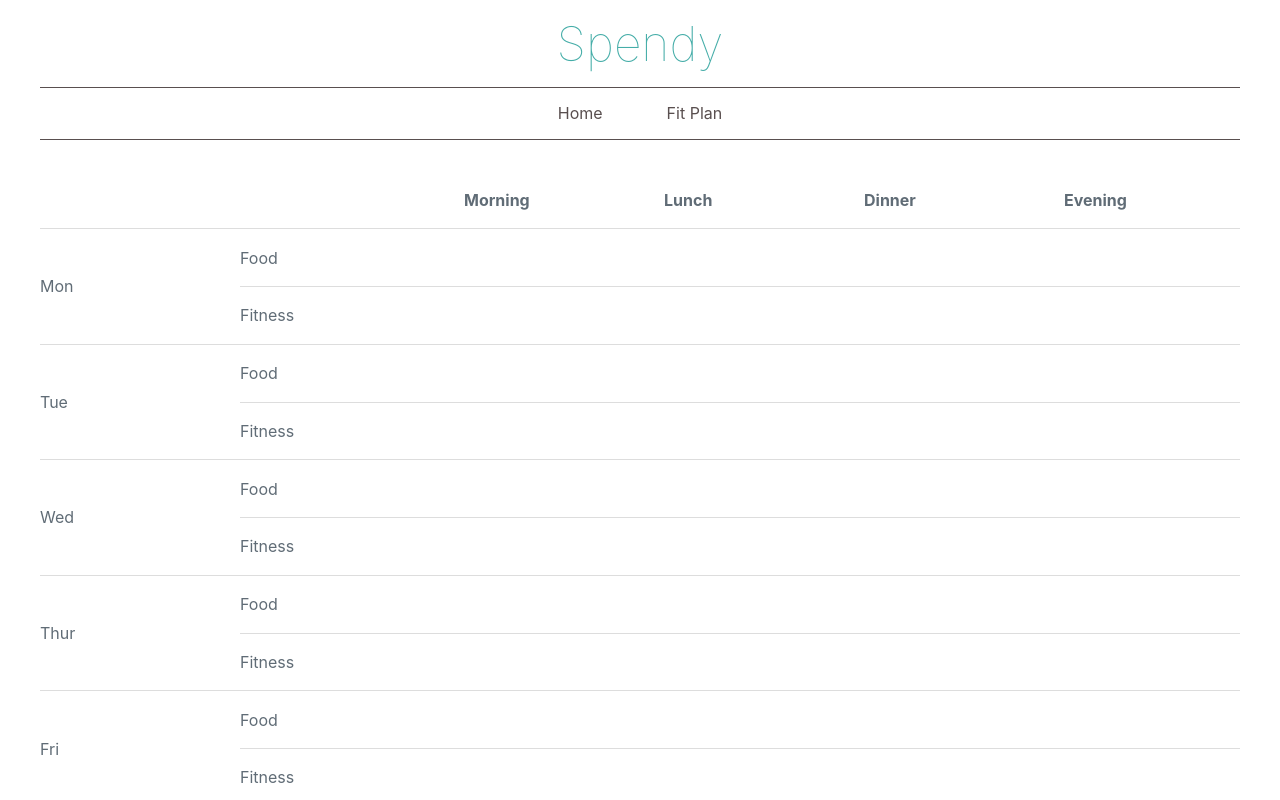
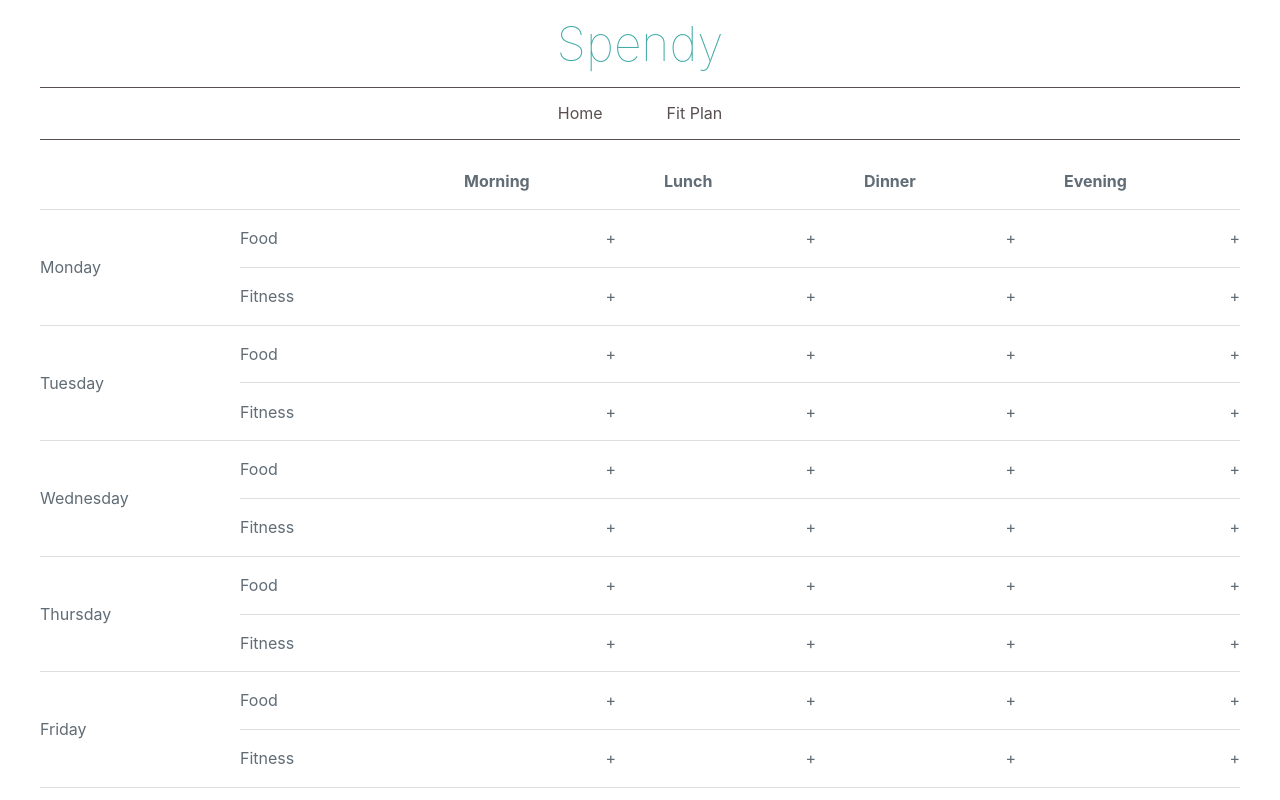
Before and after one commit to JoeEcob/spendy-v2, a React (Create React App) app in the folder src/: page /fit-plan in a window 1280 px wide. Shown: the top 800 px of the page. Built offline with nearby package versions, Linux system fonts and the light colour scheme.

Commit message:
Wire up editing fit plan, update styles

```diff
--- a/src/src/components/App.css
+++ b/src/src/components/App.css
@@ -23,7 +23,6 @@ a:focus {
 }
 
 .btn {
-  padding: .5rem 1rem;
   cursor: pointer;
   border: 0;
 }
--- a/src/src/components/FitPlan/FitPlan.css
+++ b/src/src/components/FitPlan/FitPlan.css
@@ -1,4 +1,5 @@
 .fit-plan {
+  margin-top: 2rem;
   width: 100%;
   overflow-x: auto;
 }
@@ -8,6 +9,23 @@
   min-width: 700px;
 }
 
-.fit-plan table td:nth-child(2) {
-  padding-left: 0; /* fix left padding for sub-headers */
+.fit-plan th {
+  padding-top: 0;
 }
+
+.fit-plan .row-header {
+  padding-left: 0;
+}
+
+.fit-plan .btn.add {
+  text-align: right;
+}
+
+.fit-plan .editing input {
+  width: 90%;
+  margin: 0 0 .5rem;
+}
+
+.fit-plan .editing .btn {
+  padding: .2rem .5rem;
+}
--- a/src/src/components/FitPlan/FitPlan.tsx
+++ b/src/src/components/FitPlan/FitPlan.tsx
@@ -1,29 +1,73 @@
 import React, { useState, useEffect } from 'react';
 import Loading from '../Shared/Loading';
 import { loadState, saveState } from '../../localStorage';
+import FitPlanCell from './FitPlanCell';
+import IDataTable from './IDataTable';
 import './FitPlan.css';
 
 const FitPlan: React.FC = () => {
   const stateId: string = "spendy.fitPlan";
-  const daysOfWeek: {[key: string]: string} = {
-    "Mon": "Monday",
-    "Tue": "Tuesday",
-    "Wed": "Wednesday",
-    "Thur": "Thursday",
-    "Fri": "Friday",
-    "Sat": "Saturday",
-    "Sun": "Sunday"
-  };
+  const columnHeaders = ["Morning", "Lunch", "Dinner", "Evening"];
+  const daysOfWeek = ["Monday", "Tuesday", "Wednesday", "Thursday", "Friday", "Saturday", "Sunday"];
   const [isLoading, setLoading] = useState(true);
-  const [fitPlanData, setFitPlanData] = useState([]);
+
+  /**
+   * food: {
+   *   columnHeader1: [mon, tues, wed, thurs, fri, sat, sun]
+   *   columnHeader2: [mon, tues, wed, thurs, fri, sat, sun]
+   * }
+   */
+  const [foodData, setFoodData] = useState<IDataTable>(initNewDataTable());
+  const [fitnessData, setFitnessData] = useState<IDataTable>(initNewDataTable());
 
   useEffect(() => {
-    setFitPlanData(loadState(stateId) as [] || []);
+    const foodData = loadState(`${stateId}.food`) as IDataTable;
+    if (foodData) {
+      setFoodData(foodData);
+    }
+
+    const fitnessData = loadState(`${stateId}.fitness`) as IDataTable;
+    if (fitnessData) {
+      setFitnessData(fitnessData);
+    }
 
     setLoading(false);
   }, []);
 
-  useEffect(() => saveState(stateId, fitPlanData), [fitPlanData]);
+  useEffect(() => saveState(`${stateId}.food`, foodData), [foodData]);
+  useEffect(() => saveState(`${stateId}.fitness`, fitnessData), [fitnessData]);
+
+  function initNewDataTable(): IDataTable {
+    const result: IDataTable = {};
+    for (const header of columnHeaders) {
+      // By initing an array to the correct size it means we can shortcut a
+      // validation check in the handSubmit method.
+      result[header] = daysOfWeek.map(value => "");
+    }
+    return result;
+  }
+
+  function handleFoodSubmit(newValue: string, columnHeader: string, dayOfWeekIndex: number): void {
+    // TODO - fix this hacky way of avoiding state mutation
+    var newFoodData = JSON.parse(JSON.stringify(foodData))
+
+    // This should be an array of data by day of week number
+    const dataForColumnHeaderByDayOfWeek = newFoodData[columnHeader];
+
+    dataForColumnHeaderByDayOfWeek[dayOfWeekIndex] = newValue;
+    setFoodData(newFoodData);
+  }
+
+  function handleFitnessSubmit(newValue: string, columnHeader: string, dayOfWeekIndex: number): void {
+    // TODO - fix this hacky way of avoiding state mutation
+    var newFitnessData = JSON.parse(JSON.stringify(fitnessData))
+
+    // This should be an array of data by day of week number
+    const dataForColumnHeaderByDayOfWeek = newFitnessData[columnHeader];
+
+    dataForColumnHeaderByDayOfWeek[dayOfWeekIndex] = newValue;
+    setFitnessData(newFitnessData);
+  }
 
   function renderTable(): JSX.Element {
     return (
@@ -32,29 +76,26 @@ const FitPlan: React.FC = () => {
           <tr>
             <th></th>
             <th></th>
-            <th>Morning</th>
-            <th>Lunch</th>
-            <th>Dinner</th>
-            <th>Evening</th>
+            {columnHeaders.map(header => <th key={header}>{header}</th>)}
           </tr>
         </thead>
         <tbody>
-          {Object.keys(daysOfWeek).map(key => (
-            <React.Fragment key={key}>
+          {daysOfWeek.map((dayOfWeek, dayOfWeekIndex) => (
+            <React.Fragment key={dayOfWeek}>
               <tr>
-                <td rowSpan={2} title={daysOfWeek[key]}>{key}</td>
-                <td>Food</td>
-                <td> </td>
-                <td> </td>
-                <td> </td>
-                <td> </td>
+                <td rowSpan={2}>{dayOfWeek}</td>
+                <td className="row-header">Food</td>
+                {columnHeaders.map(colHeader => <FitPlanCell
+                  key={`food${colHeader}`}
+                  callback={value => handleFoodSubmit(value, colHeader, dayOfWeekIndex)}
+                  text={foodData[colHeader][dayOfWeekIndex]} />)}
               </tr>
               <tr>
-                <td>Fitness</td>
-                <td> </td>
-                <td> </td>
-                <td> </td>
-                <td> </td>
+                <td className="row-header">Fitness</td>
+                {columnHeaders.map(colHeader => <FitPlanCell
+                  key={`fitness${colHeader}`}
+                  callback={value => handleFitnessSubmit(value, colHeader, dayOfWeekIndex)}
+                  text={fitnessData[colHeader][dayOfWeekIndex]} />)}
               </tr>
             </React.Fragment>
           ))}
--- /dev/null
+++ b/src/src/components/FitPlan/FitPlanCell.tsx
@@ -0,0 +1,38 @@
+import React, { useState } from 'react';
+
+interface IProps {
+  callback: (value: string) => void;
+  text: string;
+}
+
+const FitPlanCell: React.FC<IProps> = (props) => {
+  const [isEditing, setIsEditing] = useState(false);
+  const [text, setText] = useState(props.text);
+
+  const handleSubmit = (e: React.FormEvent<HTMLFormElement>) => {
+    e.preventDefault();
+
+    if (!text) {
+      return;
+    }
+
+    setIsEditing(false);
+    props.callback(text);
+  };
+
+  return (
+    <td className="editable-cell">
+      {isEditing
+        ? <form className="editing" onSubmit={handleSubmit}>
+            <input type="text" value={text} onChange={input => setText(input.target.value)} autoFocus />
+            <button className="btn">Save</button>
+            <small className="btn" onClick={() => setIsEditing(false)}>Cancel</small>
+          </form>
+        : text
+          ? <div className="btn edit" title="Edit entry" onClick={() => setIsEditing(true)}>{text}</div>
+          : <div className="btn add" title="Add entry" onClick={() => setIsEditing(true)}>+</div>}
+    </td>
+  );
+};
+
+export default FitPlanCell;
--- /dev/null
+++ b/src/src/components/FitPlan/IDataTable.ts
@@ -0,0 +1,5 @@
+interface IDataTable {
+  [key: string]: string[]
+};
+
+export default IDataTable;
--- a/src/src/components/Home/AddReminder.tsx
+++ b/src/src/components/Home/AddReminder.tsx
@@ -8,21 +8,16 @@ const AddReminder: React.FC<IProps> = (props) => {
   const [isEditing, setIsEditing] = useState(false);
   const inputField = useRef<HTMLInputElement>(null!);
 
-  function handleSubmit(e: React.FormEvent<HTMLFormElement>) {
+  const handleSubmit = (e: React.FormEvent<HTMLFormElement>) => {
     e.preventDefault();
 
-    if (!inputField || !inputField.current) {
+    if (!inputField?.current?.value) {
       return;
     }
 
-    const value = inputField.current.value
-    if (!value) {
-      return;
-    }
-
-    props.callback(value);
     setIsEditing(false);
-  }
+    props.callback(inputField.current.value);
+  };
 
   return (
     <span>
@@ -32,7 +27,7 @@ const AddReminder: React.FC<IProps> = (props) => {
             <button className="btn" title="Save" type="submit">Save</button>
             <span className="btn"  title="Cancel" onClick={() => setIsEditing(false)}>x</span>
           </form>
-        : <span className="btn" title="Add new" onClick={() => setIsEditing(true)}>+</span>}
+        : <span className="btn" title="Add reminder" onClick={() => setIsEditing(true)}>+</span>}
     </span>
   );
 }
--- a/src/src/components/Home/Home.css
+++ b/src/src/components/Home/Home.css
@@ -6,4 +6,5 @@
 
 .home-container > section {
   flex: 1 1 50%;
+  margin-top: 2rem;
 }
--- a/src/src/components/Home/Reminders.css
+++ b/src/src/components/Home/Reminders.css
@@ -5,14 +5,17 @@
 
 .reminders form input[type="text"] {
   margin-right: 5px;
-  font-size: .8rem;
+  font-size: 1rem;
   width: 300px;
-  padding: .2rem;
 }
 
 .reminders form button[type="submit"] {
   font-size: .8rem;
   padding: .4rem 1rem;
+}
+
+.reminders .btn {
+  padding: .5rem 1rem;
 }
 
 .reminder-group {
--- a/src/src/components/Shared/Header.css
+++ b/src/src/components/Shared/Header.css
@@ -1,6 +1,5 @@
 .header {
   text-align: center;
-  margin-bottom: 2rem;
 }
 
 .header h1 {
```
